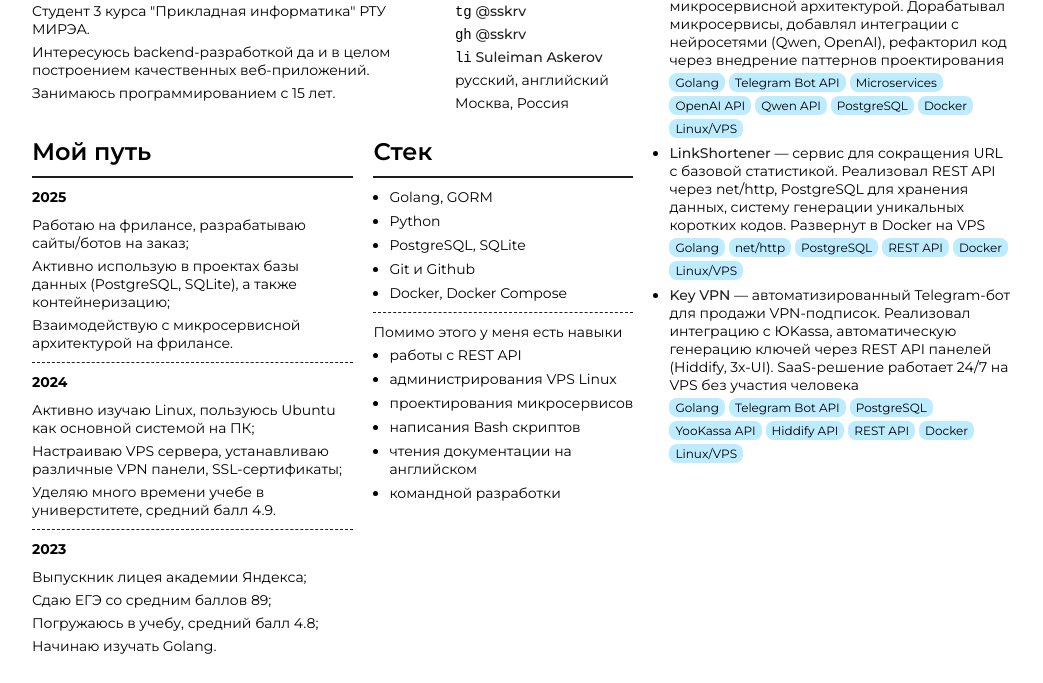
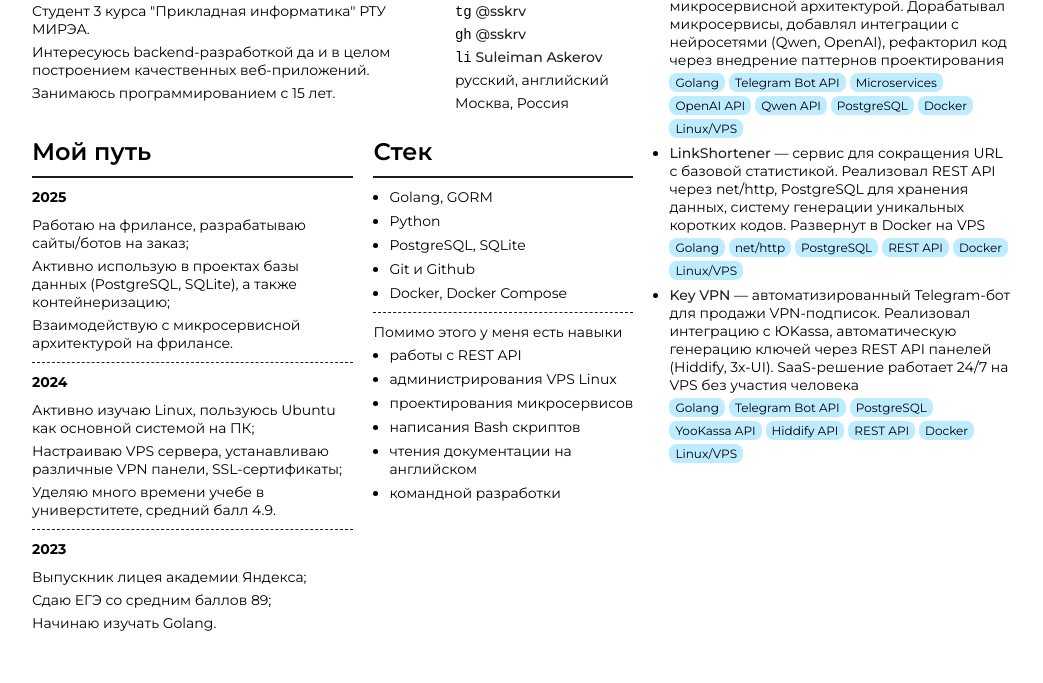
Before and after one commit to sskrv/sskrv.github.io, a plain HTML site: page index.html in a window 1280 px wide. Shown: the part 117-800 px from the top of the page, without its empty margins (108-1151 px from the left). Drawn offline with Linux system fonts and the light colour scheme.

Commit message:
Add files via upload

```diff
--- a/index.html
+++ b/index.html
@@ -57,7 +57,6 @@
       <h3>2023</h3>
       <p>Выпускник лицея академии Яндекса;</p>
       <p>Сдаю ЕГЭ со средним баллов 89;</p>
-      <p>Погружаюсь в учебу, средний балл 4.8;</p>
       <p>Начинаю изучать Golang.</p>
     </div>
 
```
